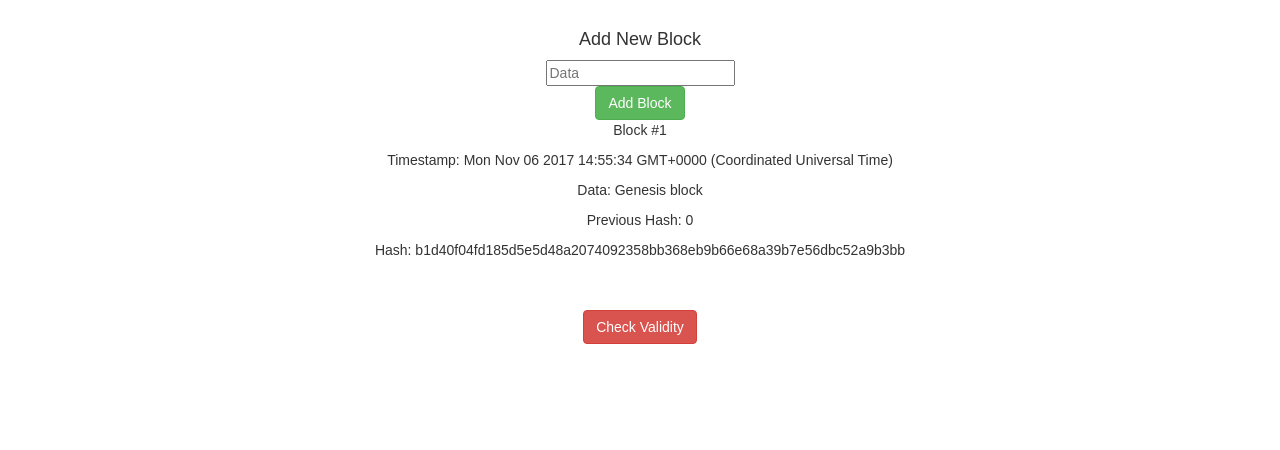
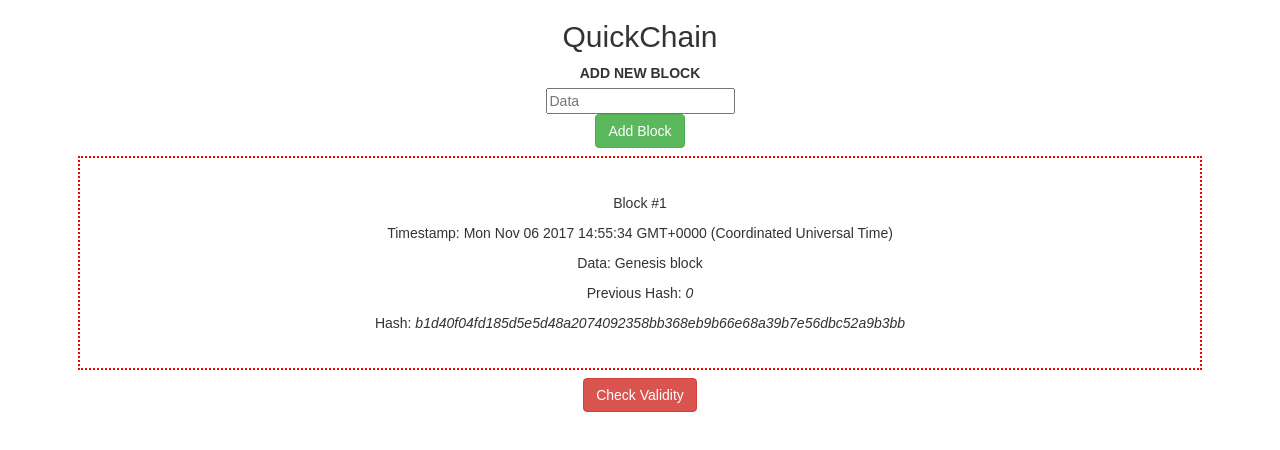
Before and after one commit to sebsonfire/react-quickchain, a React (Create React App) app: page / in a window 1280 px wide. Both pictures are taken after a click on the button "Create Genesis Block". Shown: the top 450 px of the page. Built offline with nearby package versions, Linux system fonts and the light colour scheme.

Commit message:
more styling

```diff
--- a/src/App.css
+++ b/src/App.css
@@ -3,7 +3,7 @@
 }
 
 .block{
-  margin-bottom:50px;
+  margin:25px;
 }
 .block div{
   margin: 0px;
@@ -15,3 +15,12 @@
 .btn:focus {
   outline: none;
 }
+
+.blockchain {
+    outline-style: dotted;
+    outline-width: 2px;
+    outline-color: red;
+    padding: 10px;
+    margin: 10px;
+
+}
--- a/src/BlockInput.js
+++ b/src/BlockInput.js
@@ -39,9 +39,8 @@ export class BlockInput extends React.Component {
     <div>
       <form onSubmit = {this.handleSubmit} className="add-block-form">
         <div>
-          <label htmlFor="inputBlockData"> </label>
+          <label htmlFor="inputBlockData">ADD NEW BLOCK</label>
           <div>
-            <h4>Add New Block</h4>
             <input name="data"
                    type="text"
                    id="inputBlockData"
--- a/src/Blockchain.js
+++ b/src/Blockchain.js
@@ -70,9 +70,9 @@ export class BlockChain extends React.Component {
   render() {
     return (
       <div className='text-center'>
+      <h2>QuickChain</h2>
       {this.state.blockchain.length < 1 ?
         <div>
-          <h4>Add Genesis Block</h4>
           <form onSubmit={this.handleSubmit}>
             <button type="submit" className="btn btn-success">Create Genesis Block</button>
           </form>
@@ -80,18 +80,18 @@ export class BlockChain extends React.Component {
         : null
       }
         {this.state.blockchain.length < 1 ? null : <BlockInput onAddBlock={this.handleAddBlock}/>}
-        <div className='blockchain'>
+        <div className={this.state.blockchain.length < 1 ? "" : 'blockchain'}>
           {this.state.blockchain.map((block, index) =>
             <div className='block' key={index}>
               <div><p>Block #{block.index}</p></div>
               <div><p>Timestamp: {block.timeStamp}</p></div>
               <div><p>Data: {block.data}</p></div>
-              <div><p>Previous Hash: {block.previousHash}</p></div>
-              <div><p>Hash: {block.hash}</p></div>
+              <div><p>Previous Hash: <i>{block.previousHash}</i></p></div>
+              <div><p>Hash: <i>{block.hash}</i></p></div>
             </div>
           )}
-          {this.state.blockchain.length < 1 ? null : <div><button onClick={this.handleClickValidate} className="btn btn-danger">Check Validity</button><div className="validator">{this.state.valid.toString().toUpperCase()}</div></div>}
         </div>
+        {this.state.blockchain.length < 1 ? null : <div><button onClick={this.handleClickValidate} className="btn btn-danger">Check Validity</button><div className="validator">{this.state.valid.toString().toUpperCase()}</div></div>}
       </div>
     )
   }
```
